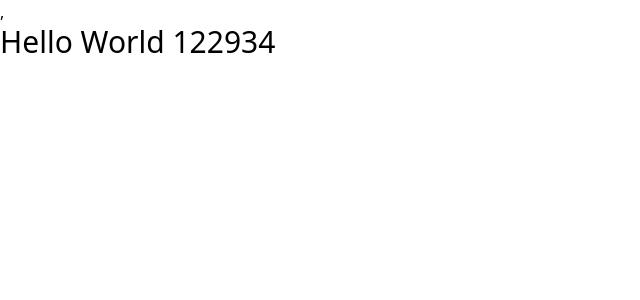
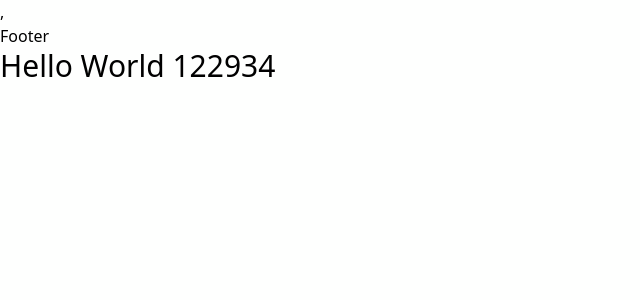
Before and after one commit to MakeMaker-Kit/MAKERMAKER, a React (Vite) app: page / in a window 1280 px wide. Shown: the top 300 px of the page, without its empty margins (0-640 px from the left). Built offline with nearby package versions, Linux system fonts and the light colour scheme; what tailwindcss-radix would draw is missing.

Commit message:
add AppLayout Components

```diff
--- /dev/null
+++ b/src/components/applayout/Footer.tsx
@@ -0,0 +1,11 @@
+import React from "react";
+
+const Footer = () => {
+  return (
+    <>
+      <div></div>
+    </>
+  );
+};
+
+export default Footer;
--- /dev/null
+++ b/src/components/applayout/Navbar.tsx
@@ -0,0 +1,11 @@
+import React from "react";
+
+const Navbar = () => {
+  return (
+    <>
+      <div>Footer</div>
+    </>
+  );
+};
+
+export default Navbar;
--- /dev/null
+++ b/src/components/applayout/index.ts
@@ -0,0 +1,2 @@
+export { default as Footer } from "./Footer";
+export { default as Navbar } from "./Navbar";
--- a/src/components/appwrapper/Wrapper.tsx
+++ b/src/components/appwrapper/Wrapper.tsx
@@ -1,13 +1,20 @@
 import React from "react";
 import { WrapperProps } from "./wrapper.types";
+import { Navbar, Footer } from "../applayout";
 
 const Wrapper: React.FC<WrapperProps> = ({ children }) => {
   return (
     <>
       <div>
-        <div>{/* Header */}</div>
+        <div>
+          {/* Header */}
+          <Navbar />
+        </div>
         <div>{children}</div>
-        <div>{/* Footer */}</div>
+        <div>
+          {/* Footer */}
+          <Footer />
+        </div>
       </div>
     </>
   );
```
